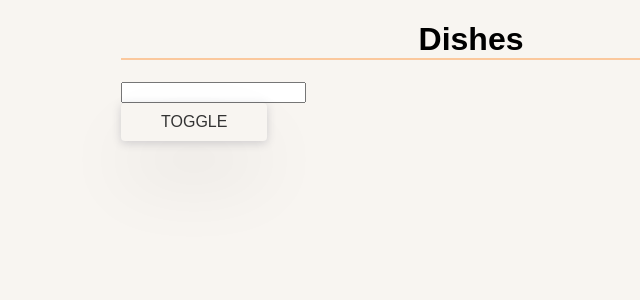
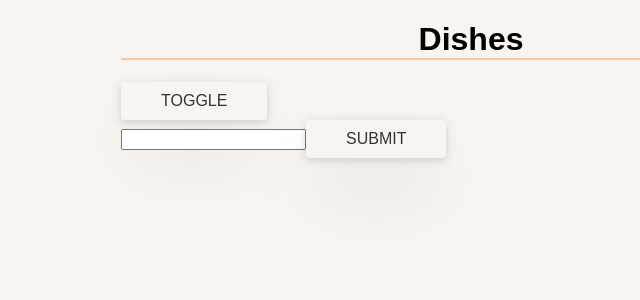
Before and after one commit to mikearino/Yarr-Hooks, a React (Create React App) app: page / in a window 1280 px wide. Shown: the top 300 px of the page, without its empty margins (169-809 px from the left). Built offline with nearby package versions, Linux system fonts and the light colour scheme.

Commit message:
add in formSubmit that renames parameters of name and setName to vale/ setValue.

```diff
--- a/src/App.js
+++ b/src/App.js
@@ -9,11 +9,21 @@
   return (
     <div className="main-wrapper">
       <h1>Dishes</h1>
-       <h3>{name}</h3>
-      <input type="text" onChange={(e) => setName(e.target.value)} value={name}/>
       <Refactor />
+      <form onSubmit={(e) => {
+        e.preventDefault();
+        formSubmit(name, setName)
+      }
+    }>
+        <input type="text" onChange={(e) => setName(e.target.value)} value={name}/>
+        <button>Submit</button>
+      </form>
     </div>
   );
 };
 
+const formSubmit = (value, setValue) => {
+  console.log(`email sent to ${value}`)
+  setValue('')
+}
 export default App;
```
